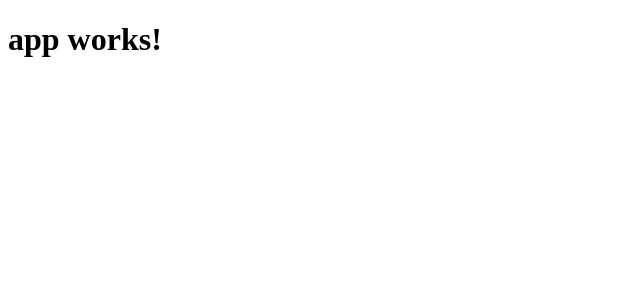
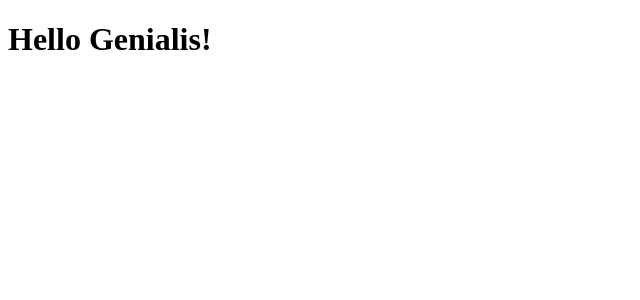
Before and after one commit to E-Mud/genialis-testapp, an Angular app: page / in a window 1280 px wide. Shown: the top 300 px of the page, without its empty margins (0-640 px from the left). Built offline with nearby package versions, Linux system fonts and the light colour scheme.

Commit message:
Initial boilerplate
Boilerplate generated using angular-cli

```diff
--- a/src/app/app.component.ts
+++ b/src/app/app.component.ts
@@ -2,9 +2,8 @@ import { Component } from '@angular/core';
 
 @Component({
   selector: 'app-root',
-  templateUrl: './app.component.html',
-  styleUrls: ['./app.component.css']
+  template: `<h1>Hello {{title}}</h1>`
 })
 export class AppComponent {
-  title = 'app works!';
+  title = 'Genialis!';
 }
```
Also changed, not shown: 1 other file (tests, documents, lock files or other folders).
